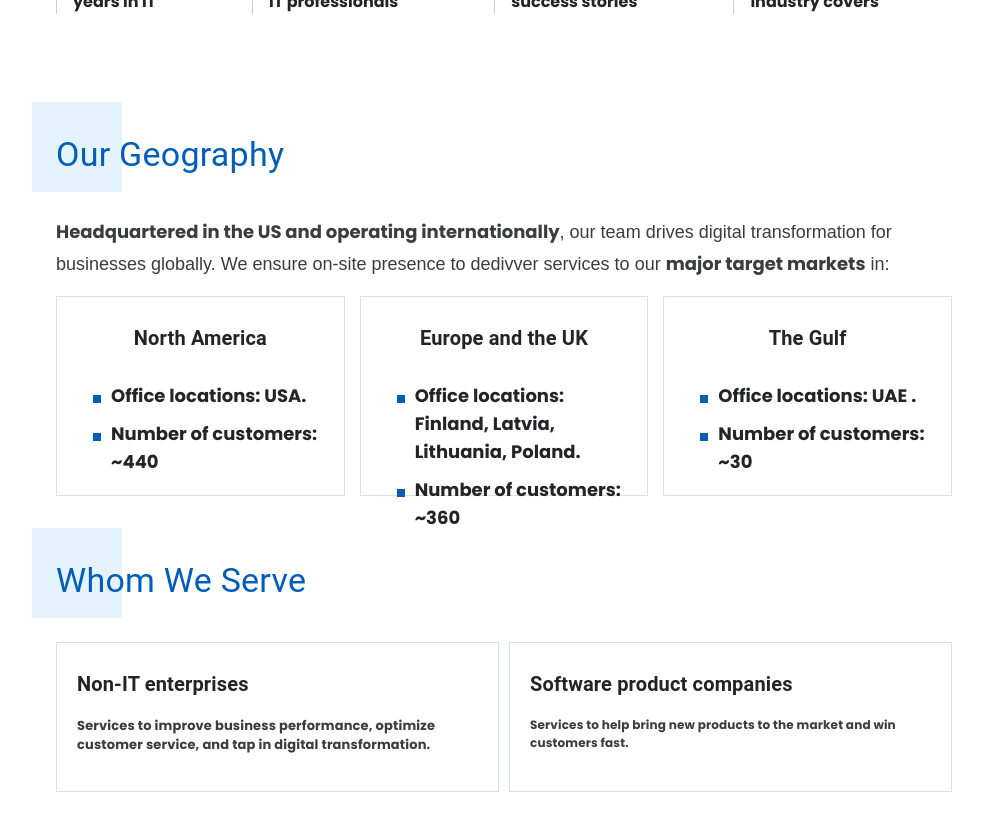
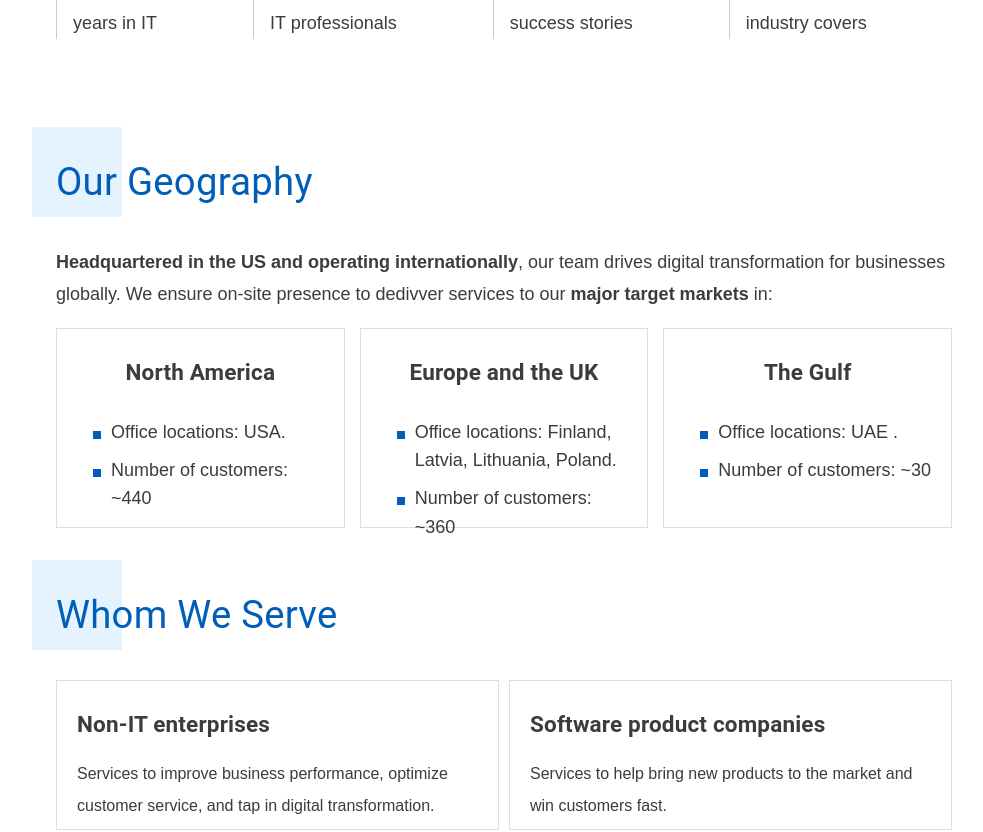
Before and after one commit to AtirhGael/react-starter-template, a React (Create React App) app: page / in a window 1280 px wide. Shown: the part 860-1692 px from the top of the page, without its empty margins (136-1119 px from the left). Built offline with nearby package versions, Linux system fonts and the light colour scheme.

Commit message:
finish the correction

```diff
--- a/src/assets/css/style.css
+++ b/src/assets/css/style.css
@@ -10,7 +10,11 @@
 @import url('https://fonts.googleapis.com/css2?family=Poppins&display=swap');
 
 *{
-    font-family: 'Poppins', sans-serif;
+    font-family: sans-serif;
+    font-size: 18px;
+    letter-spacing: normal;
+    line-height: 32px;
+    color: #3b3c3d;
 }
 
 .nav-item{
--- a/src/pages/home/index.js
+++ b/src/pages/home/index.js
@@ -138,7 +138,7 @@ export default function Home() {
               <Typography sx={{ display: 'flex', gap: '10px',paddingTop:2 }} >
 
 
-                <div style={{ fontSize: 13,
+                <div style={{ fontSize: 16,
                 boxSizing:'border-box',
                 Color:'#3b3c3d',
                 }}> Services to improve business performance, optimize customer service, and tap in digital transformation.</div>
@@ -153,7 +153,7 @@ export default function Home() {
             <Typography variant="h6" style={{fontWeight:'bold'}} >Software product companies</Typography>
 
               <Typography sx={{ display: 'flex', gap: '10px',paddingTop:2 }} >
-                <div style={{ fontSize: 12 }}> Services to help bring new products to the market and win customers fast.</div>
+                <div style={{ fontSize: 16 }}> Services to help bring new products to the market and win customers fast.</div>
               </Typography>
             </Box>
         </div>
```
